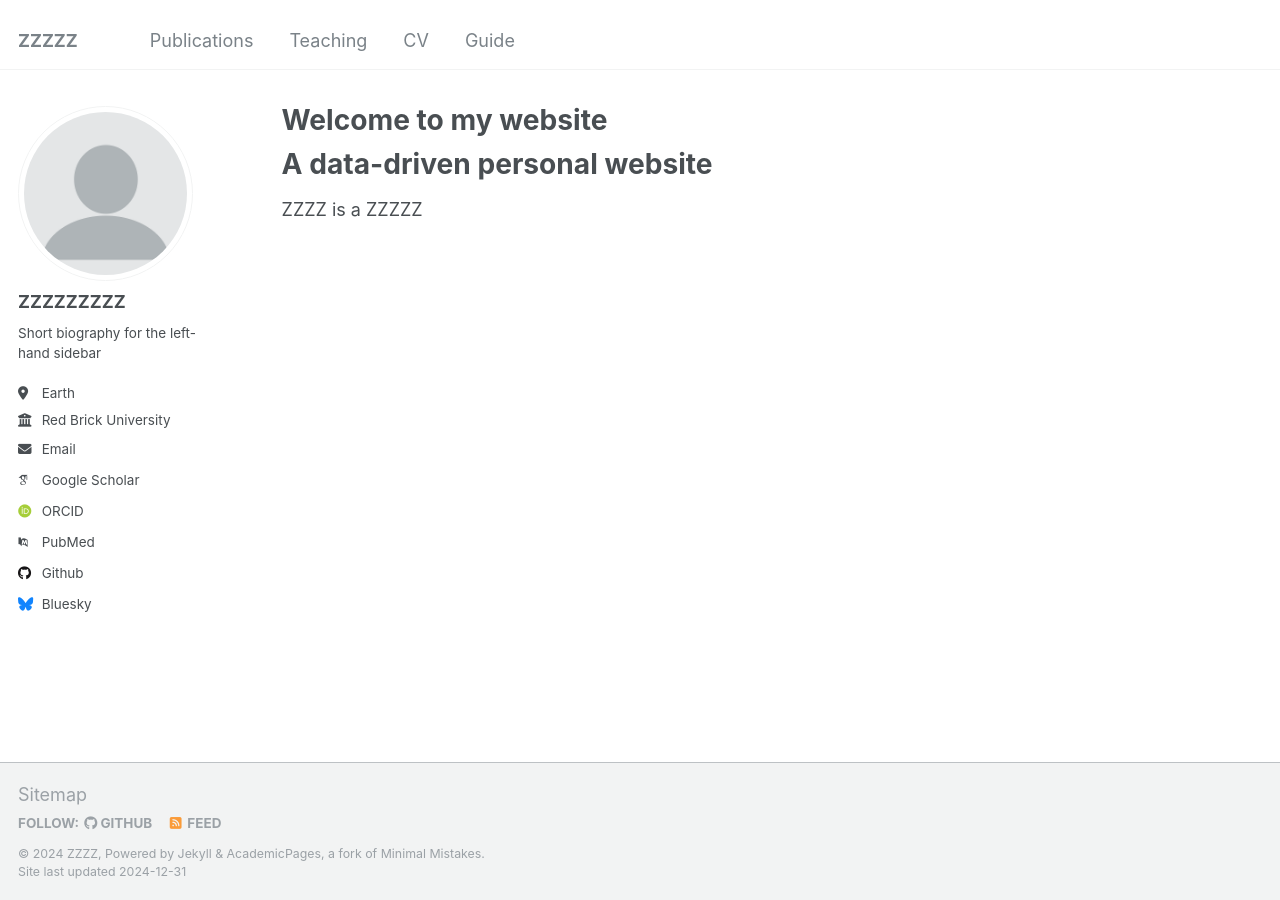
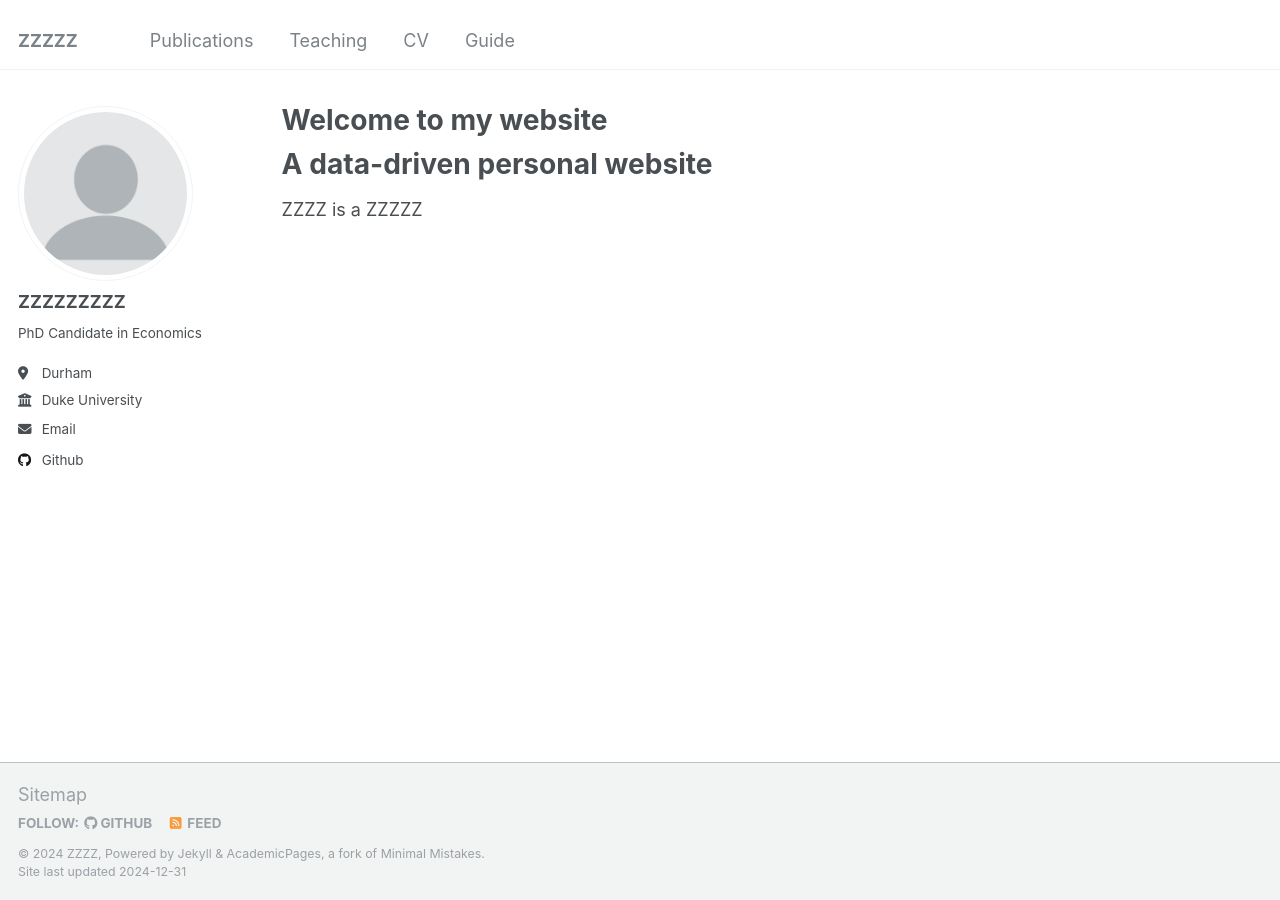
Before and after one commit to henrymzc/henrymzc.github.io, a Jekyll site: the page built from _pages/about.md, in a window 1280 px wide. Built offline with Jekyll 4.4.1, drawn with Linux system fonts in a browser that asks for light colours; some web fonts are replaced.

Commit message:
Update _config.yml

```diff
--- a/_config.yml
+++ b/_config.yml
@@ -24,19 +24,19 @@ author:
   avatar           : "profile.png"
   name             : "ZZZZZZZZZ"
   pronouns         : # example: "she/her"
-  bio              : "Short biography for the left-hand sidebar"
-  location         : "Earth"
-  employer         : "Red Brick University"
+  bio              : "PhD Candidate in Economics"
+  location         : "Durham"
+  employer         : "Duke University"
   uri              : # URL
-  email            : "none@example.org"
+  email            : "zm59@duke.edu"
 
   # Academic websites
   arxiv            : # URL - Update with the correct link to your profile
-  googlescholar    : "https://scholar.google.com/citations?user=PS_CX0AAAAAJ"
+  googlescholar    : #"https://scholar.google.com/citations?user=PS_CX0AAAAAJ"
   impactstory      : # URL
-  orcid            : "http://orcid.org/yourorcidurl"
+  orcid            : #"http://orcid.org/yourorcidurl"
   semantic         : # URL
-  pubmed           : "https://www.ncbi.nlm.nih.gov/pubmed/?term=john+snow"
+  pubmed           : #"https://www.ncbi.nlm.nih.gov/pubmed/?term=john+snow"
   researchgate     : # URL
   scopus           : # URL
 
@@ -49,7 +49,7 @@ author:
   stackoverflow    : # User number or user number and name (i.e., use "1" or "1/jeff-atwood")
 
   # Social media
-  bluesky          : "bsky.app" # Replace this with you Bluesky username
+  bluesky          : #"bsky.app" # Replace this with you Bluesky username
   facebook         : # Username
   flickr           : # Username
   foursquare       : # Username
```
